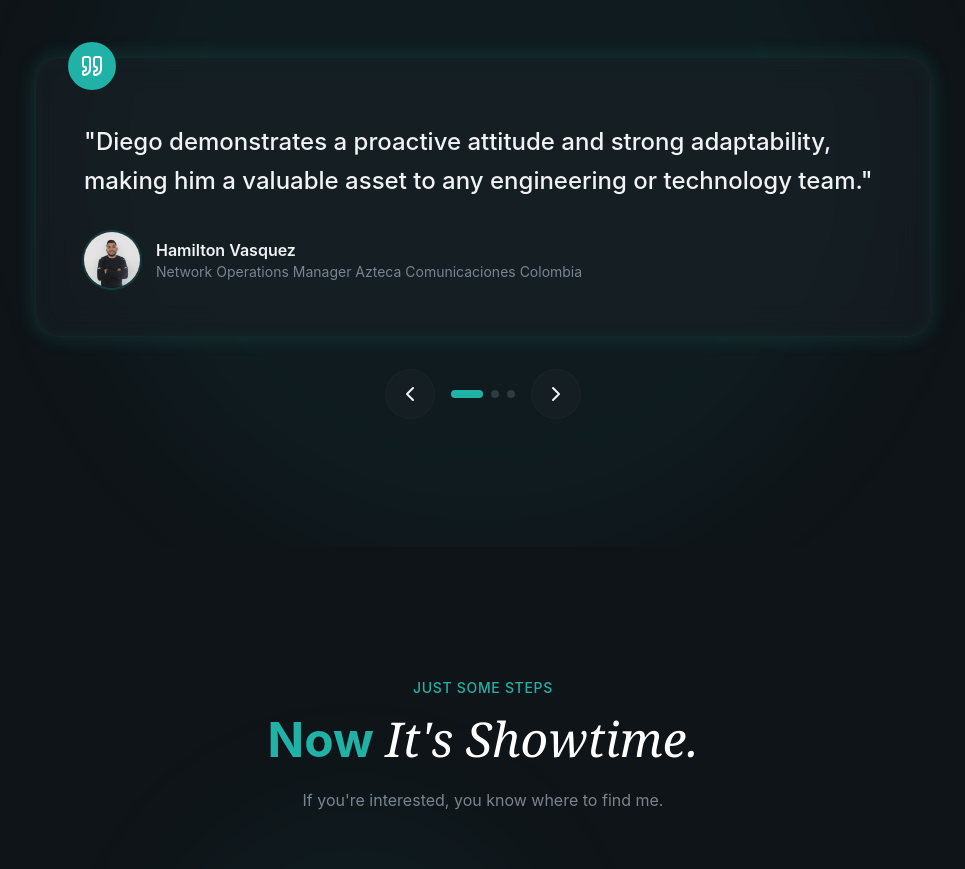
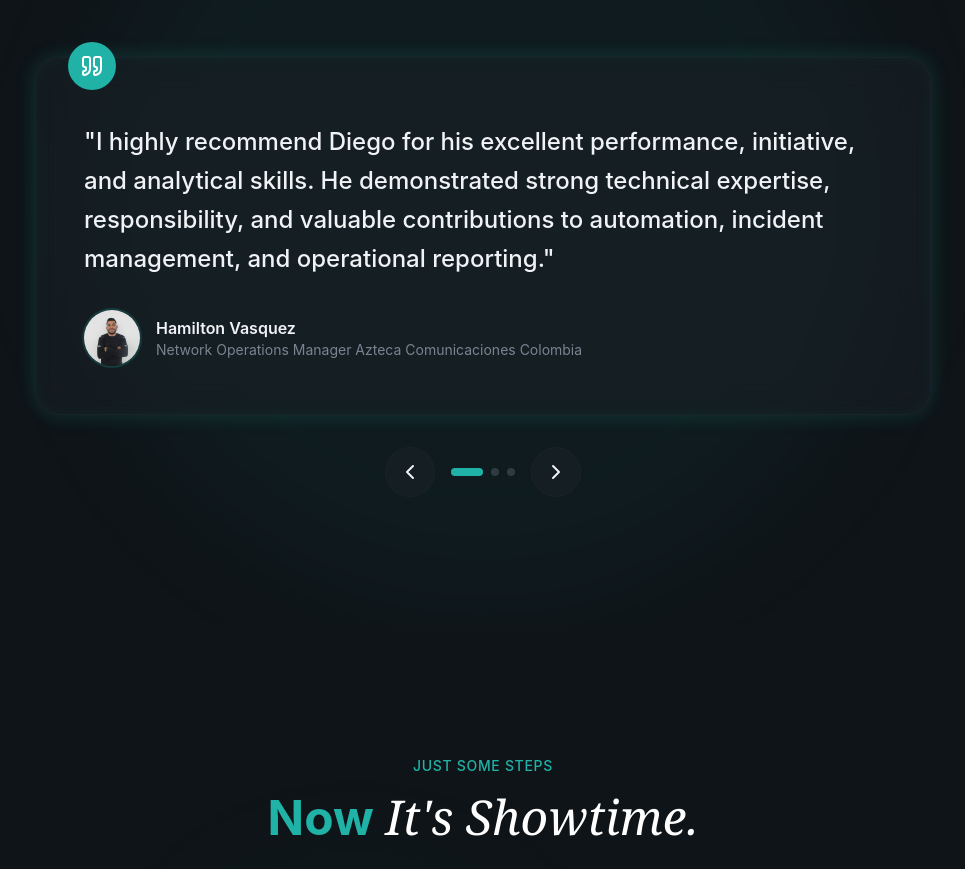
Before and after one commit to DiegoB2212/mi-porfolio, a React (Vite) app: page / in a window 1280 px wide. Shown: the part 5482-6351 px from the top of the page, without its empty margins (157-1122 px from the left). Built offline with nearby package versions, Linux system fonts and the light colour scheme.

Commit message:
Update comentarios de testimonios y actualizacion Hoja de vida

```diff
--- a/src/sections/Testimonials.jsx
+++ b/src/sections/Testimonials.jsx
@@ -4,7 +4,7 @@ import { useState } from "react";
 const testimonials = [
   {
     quote:
-      "Diego demonstrates a proactive attitude and strong adaptability, making him a valuable asset to any engineering or technology team.",
+      "I highly recommend Diego for his excellent performance, initiative, and analytical skills. He demonstrated strong technical expertise, responsibility, and valuable contributions to automation, incident management, and operational reporting.",
 
     author: "Hamilton Vasquez",
     role: "Network Operations Manager Azteca Comunicaciones Colombia",
```
Also changed, not shown: 1 other file (tests, documents, lock files or other folders).
